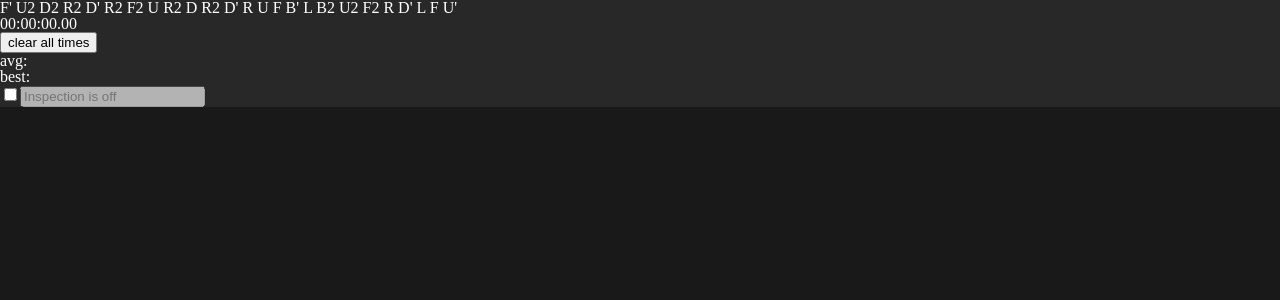
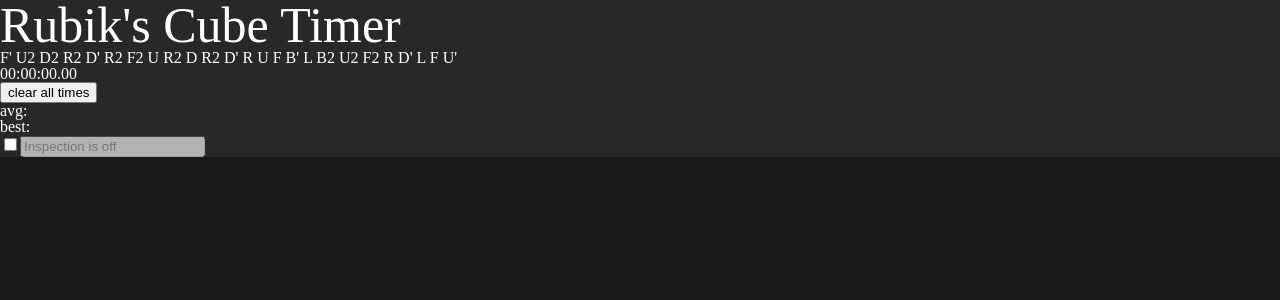
Before and after one commit to DerekPixel/rubiks-cube-timer, a React (Create React App) app: page / in a window 1280 px wide. Shown: the top 300 px of the page. Built offline with nearby package versions, Linux system fonts and the light colour scheme.

Commit message:
minor update

```diff
--- a/src/App.jsx
+++ b/src/App.jsx
@@ -6,15 +6,14 @@
 
 function App() {
 
+  //STATES
   const [timesArray, setTimesArray] = useState([]);
   const [inspection, setInspection] = useState(false);
   const [inspectionDuration, setInspectionDuration] = useState(0);
 
+  //FUNCTIONS
   const makeNewlocalStorageObject = () => {
-
-    var Data = [
-    ]
-
+    var Data = []
     return JSON.stringify(Data);
   };
 
@@ -24,7 +23,6 @@
     } else {
       return JSON.parse(window.localStorage.getItem('user-solve-times'));
     }
-
     return JSON.parse(window.localStorage.getItem('user-solve-times'));
   };
 
@@ -66,6 +64,8 @@
   return (
     <div className="App">
 
+      <h1 className='title' >Rubik's Cube Timer</h1>
+
       <Scrambler />
 
       <Timer
```
